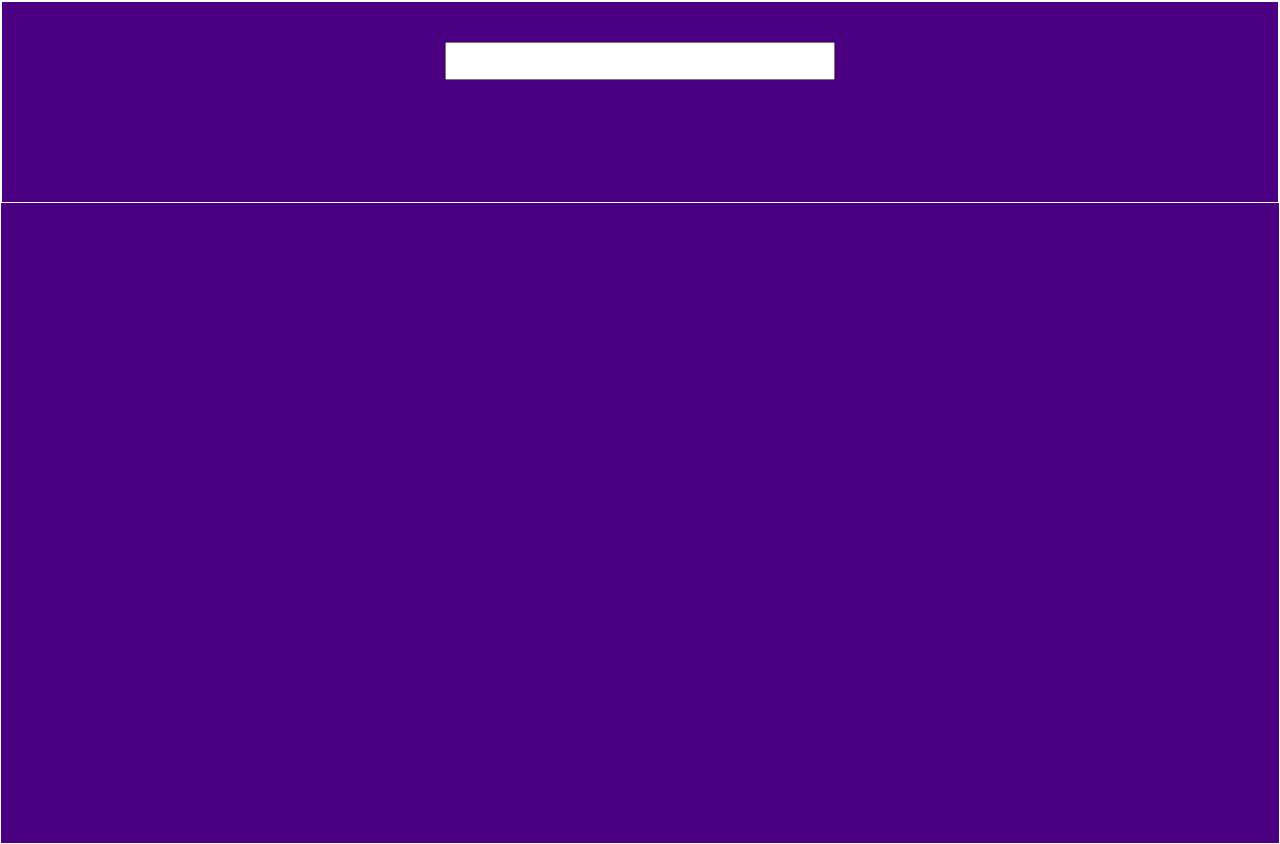
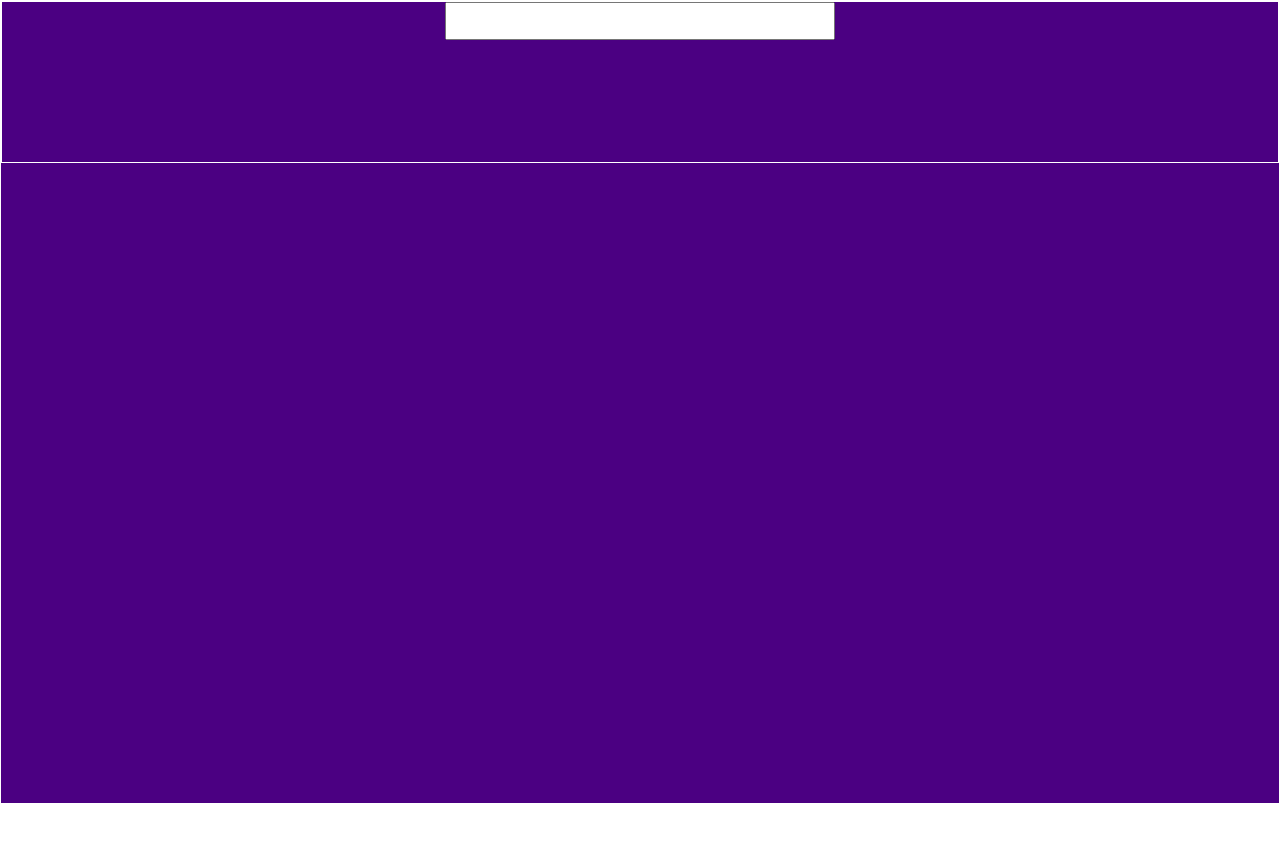
Before and after one commit to Ashishdhyani457/To-do-with-node.js, a plain HTML site: page index.html in a window 1280 px wide. After the commit the page ends 804 px from the top, so only its background shows below. Drawn offline with Linux system fonts and the light colour scheme.

Commit message:
secondupdate

```diff
--- a/style.css
+++ b/style.css
@@ -10,7 +10,7 @@ body{
 }
 .input-container{
     height: 20vh;
-    padding-top: 5vh;
+    /* padding-top: 5vh; */
 }
 .task-container{
     min-height: 80vh;
```
